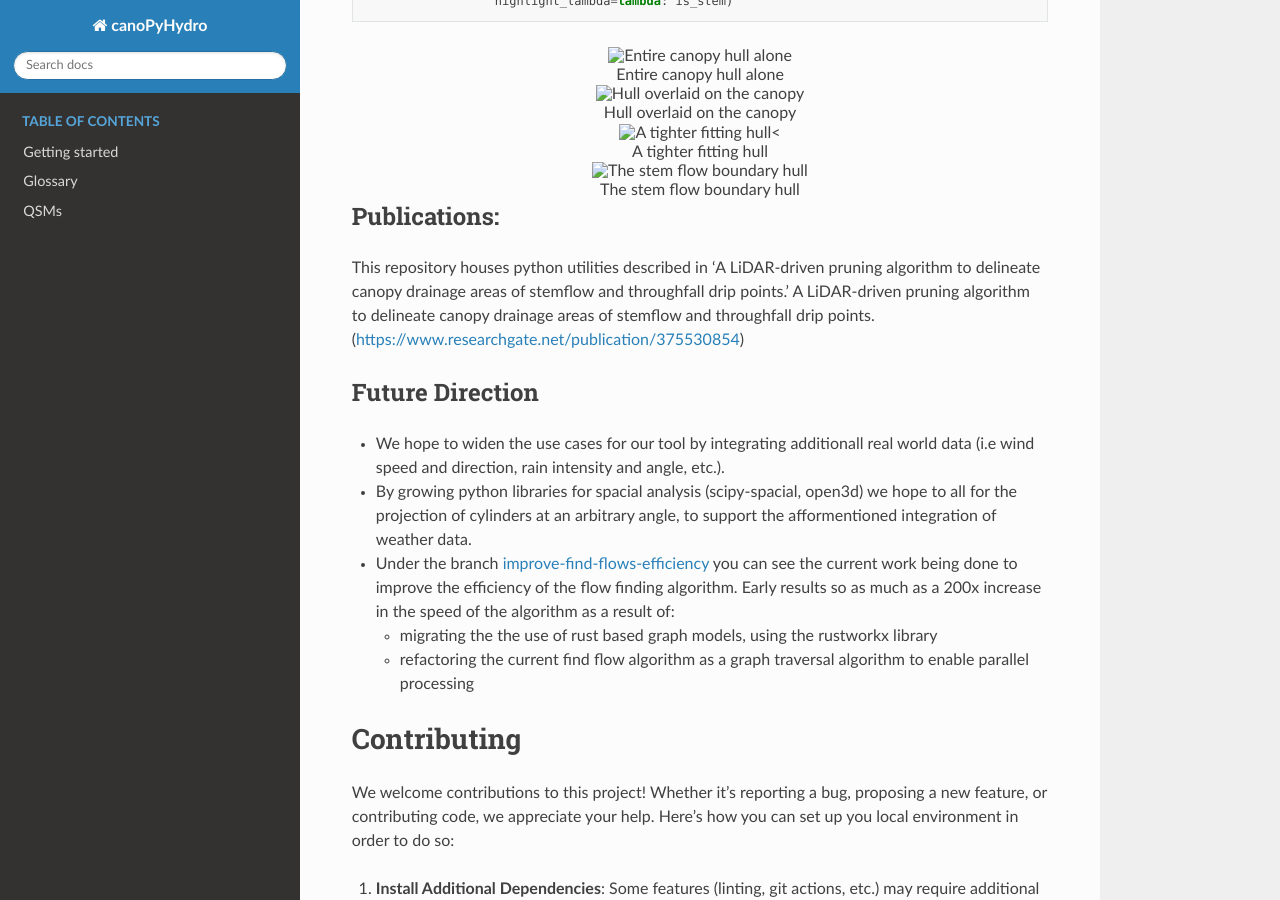
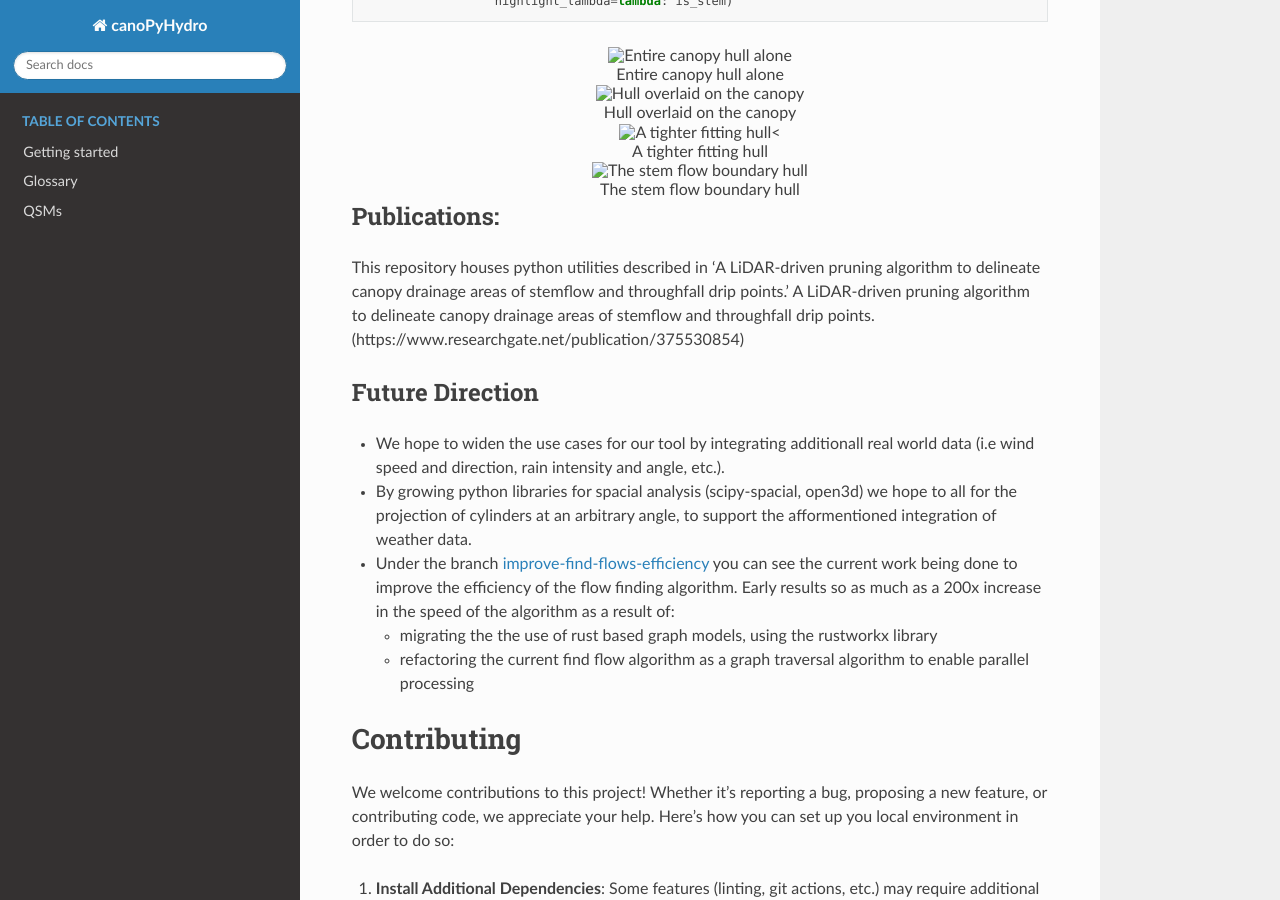
Before and after one commit to wischmcj/canopyHydrodynamics, a Sphinx documentation site: the page built from docs/source/index.md, in a window 1280 px wide and 900 px high, scrolled down 4496 px. Built offline with Sphinx 7.4.7 and the Read the Docs theme 3.1.0, drawn with Linux system fonts in a browser that asks for light colours; pages that are not in the unit, such as notebooks, are missing from menus.

```diff
--- a/docs/source/conf.py
+++ b/docs/source/conf.py
@@ -42,7 +42,7 @@
     # "fieldlist",
     "html_admonition",
     "html_image",
-    "linkify",
+    # "linkify",
     "smartquotes",
     "substitution",
     # "tasklist",
```
Also changed, not shown: docs/source/objects/alpha_shapes.md (+3 -6 lines).
